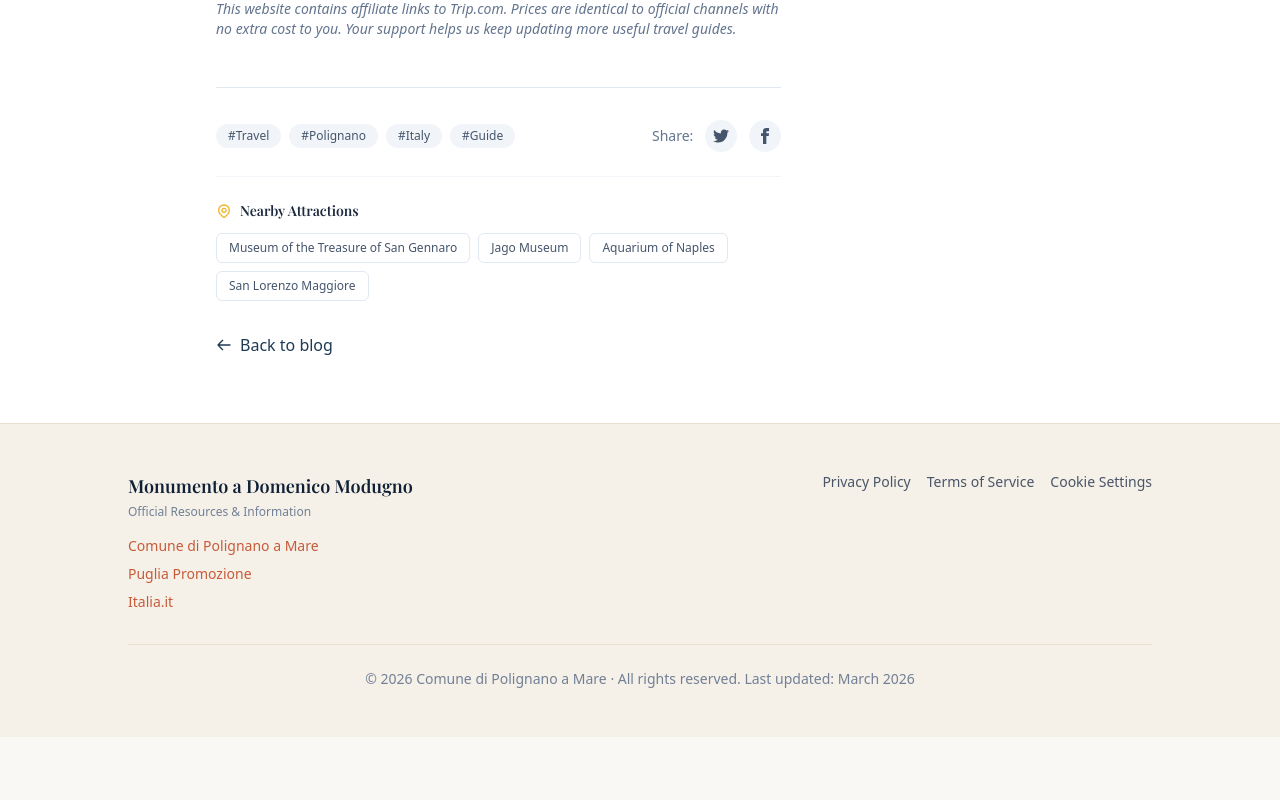
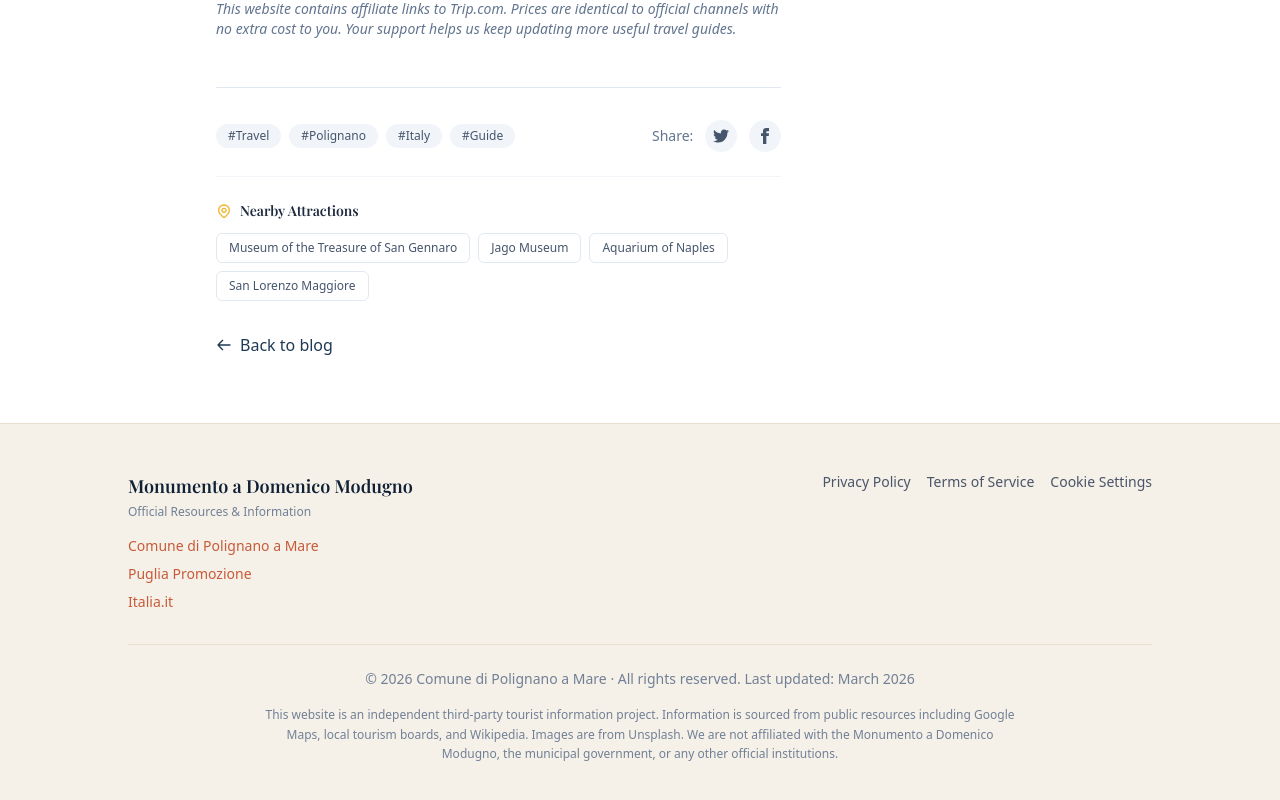
Before and after one commit to n20186005-hash/modugnostatue, a Next.js app: page /en/blog/one-day-tour-guide in a window 1280 px wide. Shown: the part 4240-5040 px from the top of the page. Before the commit the page ends 4977 px from the top, so only its background shows below. Built offline with nearby package versions, Linux system fonts and the light colour scheme; a web font is replaced by a local one.

Commit message:
更新
本网站是一个独立的第三方旅游信息项目。信息来源于包括谷歌地图、当地旅游局和维基百科在内的公共资源。图片来自 Unsplash。
我们与【景点名称】、市政府或其他官方机构没有任何关联。

```diff
--- a/src/components/Footer.tsx
+++ b/src/components/Footer.tsx
@@ -46,10 +46,11 @@ export default function Footer() {
         </div>
 
         <div
-          className="pt-6 text-center text-sm"
+          className="pt-6 text-center text-sm space-y-4"
           style={{ borderTop: '1px solid var(--border-color)', color: 'var(--text-muted)' }}
         >
           <p>{t('rights')}</p>
+          <p className="text-xs max-w-3xl mx-auto leading-relaxed">{t('disclaimer')}</p>
         </div>
       </div>
     </footer>
--- a/src/messages/en.json
+++ b/src/messages/en.json
@@ -148,7 +148,8 @@
       "comune": "Comune di Polignano a Mare",
       "puglia": "Puglia Promozione",
       "italia": "Italia.it"
-    }
+    },
+    "disclaimer": "This website is an independent third-party tourist information project. Information is sourced from public resources including Google Maps, local tourism boards, and Wikipedia. Images are from Unsplash. We are not affiliated with the Monumento a Domenico Modugno, the municipal government, or any other official institutions."
   },
   "privacy": {
     "title": "Privacy Policy",
--- a/src/messages/fr.json
+++ b/src/messages/fr.json
@@ -148,7 +148,8 @@
       "comune": "Comune di Polignano a Mare",
       "puglia": "Puglia Promozione",
       "italia": "Italia.it"
-    }
+    },
+    "disclaimer": "Ce site Web est un projet indépendant d'informations touristiques tiers. Les informations proviennent de ressources publiques, notamment Google Maps, les offices de tourisme locaux et Wikipédia. Les images proviennent d'Unsplash. Nous ne sommes pas affiliés au Monumento a Domenico Modugno, au gouvernement municipal ou à toute autre institution officielle."
   },
   "privacy": {
     "title": "Politique de Confidentialité",
--- a/src/messages/it.json
+++ b/src/messages/it.json
@@ -148,7 +148,8 @@
       "comune": "Comune di Polignano a Mare",
       "puglia": "Puglia Promozione",
       "italia": "Italia.it"
-    }
+    },
+    "disclaimer": "Questo sito web è un progetto indipendente di informazioni turistiche di terze parti. Le informazioni provengono da risorse pubbliche tra cui Google Maps, enti turistici locali e Wikipedia. Le immagini provengono da Unsplash. Non siamo affiliati al Monumento a Domenico Modugno, all'amministrazione comunale o ad altre istituzioni ufficiali."
   },
   "privacy": {
     "title": "Informativa sulla Privacy",
--- a/src/messages/zh-Hant.json
+++ b/src/messages/zh-Hant.json
@@ -148,7 +148,8 @@
       "comune": "Polignano a Mare 市鎮官方旅遊網站 (Comune di Polignano a Mare)",
       "puglia": "普利亞大區官方旅遊網站 (Puglia Promozione)",
       "italia": "義大利國家旅遊官網 (Italia.it)"
-    }
+    },
+    "disclaimer": "本網站是一個獨立的第三方旅遊資訊項目。資訊來源於包括 Google Maps、當地旅遊局和維基百科在內的公共資源。圖片來自 Unsplash。我們與 Monumento a Domenico Modugno、市政府或其他官方機構沒有任何關聯。"
   },
   "privacy": {
     "title": "隱私權政策",
```
